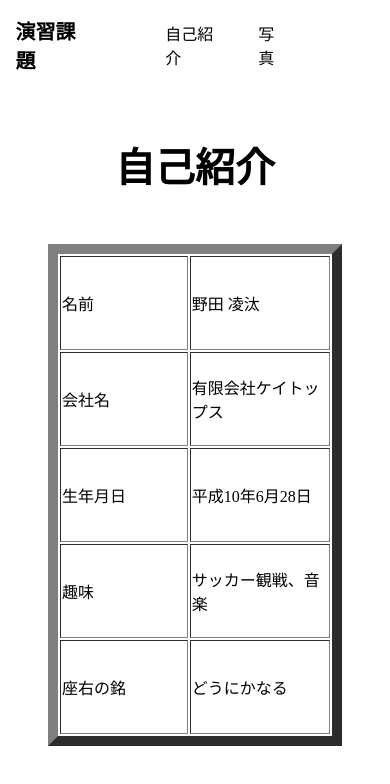
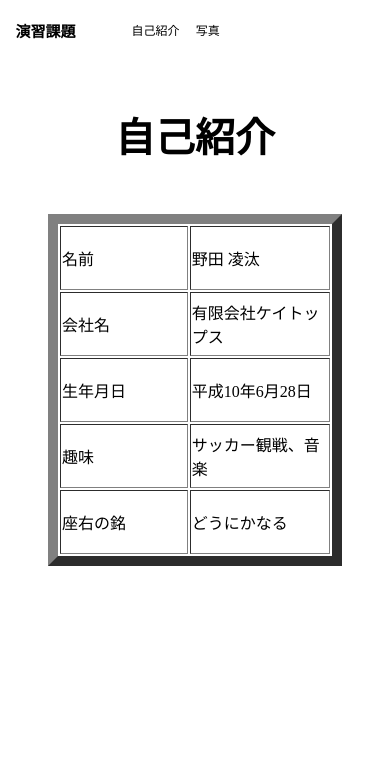
Before and after one commit to nodarinodari/nodarinodari.github.io, a plain HTML site: page Profile.html in a window 390 px wide. Drawn offline with Linux system fonts and the light colour scheme.

Commit message:
Update style2.css

```diff
--- a/style2.css
+++ b/style2.css
@@ -96,10 +96,11 @@
     h1 {
         margin: 0;
         padding: 0;
-        font-size: 20px;
+        font-size: 15px;
     }
     .nav {
-        margin-left: 2rem;
+        margin-left: 1rem;
+        font-size: 12px;
         text-align-last: auto;
     }
     .item-dd {
@@ -144,6 +145,6 @@
     }
     td {
         width: 30pc;
-        height: 90px;
+        height: 60px;
     }
 }
```
